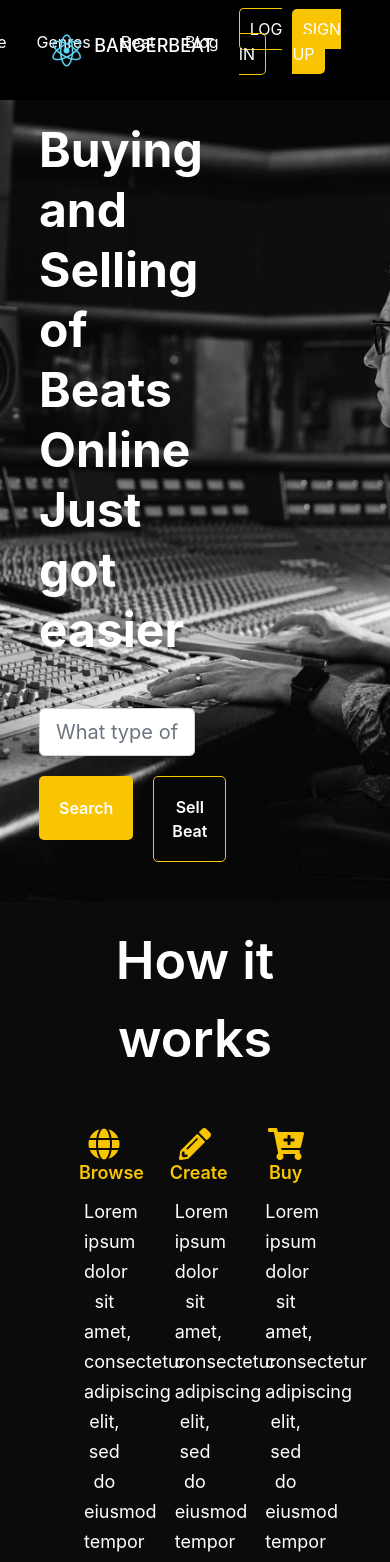
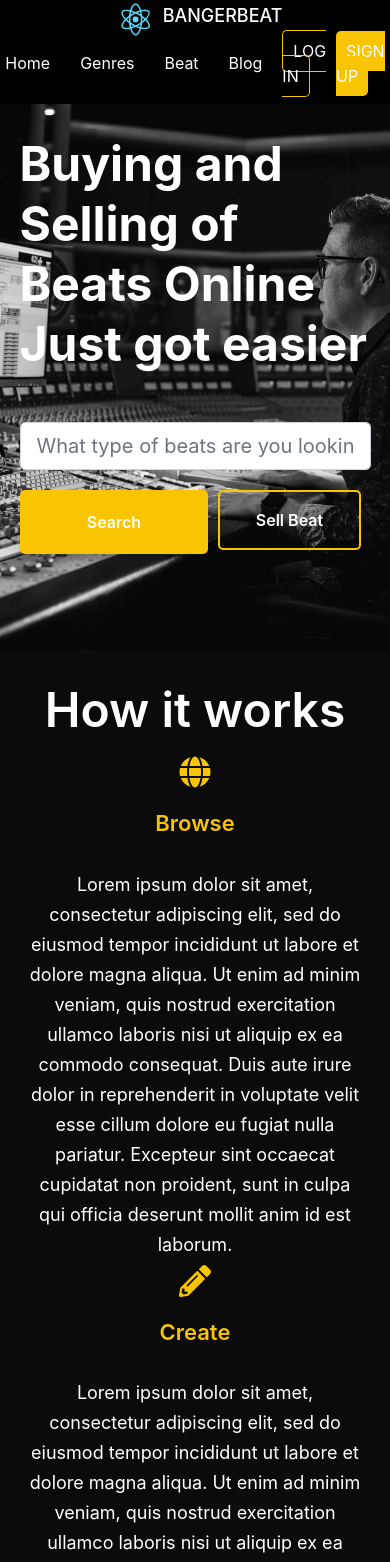
Before and after one commit to andela-tolotin/BangerBeat, a React (Create React App) app: page / in a window 390 px wide. Shown: the top 1562 px of the page. Built offline with nearby package versions, Linux system fonts and the light colour scheme.

Commit message:
fix responsiveness

```diff
--- a/src/assets/css/Home.css
+++ b/src/assets/css/Home.css
@@ -12,6 +12,12 @@
   width: 80%;
   margin: auto;
   height: auto;
+}
+
+.home_wrapper {
+  min-height: 500px;
+  justify-content: center;
+  align-items: center;
 }
 
 .home_wrapper h1,
@@ -67,8 +73,8 @@
 }
 
 .filled-outline-btn {
-  padding: 18px;
-  border: 1px solid var(--banger-yellow);
+  padding: 16px;
+  border: 2px solid var(--banger-yellow);
   color: white;
   font-size: 16px;
   border-radius: 5px;
@@ -76,7 +82,7 @@
   align-self: flex-start;
   width: 200px;
   text-decoration: none;
-  margin-left: 20px;
+  margin: 0 20px 0 20px;
 }
 
 .filled-outline-btn:hover {
@@ -228,7 +234,7 @@ h4.category_name {
   color: white;
 }
 
-div.large_heading {
+.large_heading {
   padding: 20px;
   font-size: 22px;
 }
@@ -264,3 +270,159 @@ div.large_heading {
 .get_started {
   justify-content: center;
 }
+
+@media (min-width: 360px) {
+  .home_wrapper,
+  .producer_wrapper {
+    width: 90%;
+  }
+
+  .home_wrapper h1,
+  .producer_wrapper h3 {
+    width: 100%;
+  }
+
+  .beat_search_form {
+    width: 100%;
+  }
+
+  .processes {
+    width: 90%;
+  }
+  .heading_big_black_text {
+    padding: 20px 0 10px;
+    font-size: 48px;
+  }
+
+  .process_wrapper {
+    width: 100%;
+  }
+  .producer_wrapper ul li {
+    width: 45%;
+    margin: 5px;
+  }
+
+  div.large_heading {
+    text-align: center;
+  }
+
+  .process,
+  .process_wrapper {
+    padding: 0;
+  }
+
+  .ready_for_music_career h1 {
+    font-size: 38px;
+    text-align: center;
+    line-height: 40px;
+  }
+
+  .ready_for_music_career h2 {
+    font-size: 32px;
+  }
+
+  .filled-outline-btn {
+    width: 150px;
+    margin: 0 10px 0 10px;
+  }
+  nav {
+    flex-direction: column;
+    width: 100%;
+  }
+  .companyBrand {
+    width: 100%;
+    justify-content: center;
+  }
+  .App-header ul {
+    width: 100%;
+    justify-content: center;
+  }
+}
+
+@media (min-width: 768px) {
+  nav {
+    flex-direction: row;
+    width: 90%;
+  }
+  .companyBrand {
+    width: 50%;
+    justify-content: flex-start;
+  }
+  .home_wrapper h1,
+  .producer_wrapper h3 {
+    font-size: 52px;
+  }
+  .home_wrapper,
+  .producer_wrapper {
+    width: 90%;
+  }
+  .producer_wrapper ul li {
+    width: 33.333%;
+    margin: 0;
+  }
+
+  .process_wrapper {
+    width: 50%;
+    padding: 20px;
+  }
+}
+
+@media (min-width: 992px) {
+  .home_wrapper,
+  .producer_wrapper {
+    flex-direction: column;
+    width: 80%;
+  }
+  .home_wrapper h1,
+  .producer_wrapper h3 {
+    width: 50%;
+  }
+
+  .beat_search_form {
+    padding: 20px 0;
+    flex-direction: column;
+    justify-content: flex-start;
+    align-items: center;
+    width: 50%;
+    align-self: flex-start;
+  }
+  /*.home_wrapper  {*/
+  /*  justify-content: center;*/
+  /*}*/
+
+  .producer_wrapper ul {
+    justify-content: center;
+    align-items: center;
+    padding: 0;
+    width: 100%;
+  }
+
+  .producer_wrapper ul li {
+    width: 25%;
+    align-items: center;
+    display: flex;
+    justify-content: center;
+  }
+  nav {
+    width: 80%;
+    margin: auto;
+    display: flex !important;
+    justify-content: space-between;
+    align-items: center;
+  }
+
+  .App-header ul {
+    width: 70%;
+    justify-content: flex-end;
+    align-items: center;
+    padding: 0;
+  }
+
+  .companyBrand {
+    width: 30%;
+    justify-content: flex-start;
+  }
+  div.large_heading {
+    text-align: left;
+  }
+}
```
